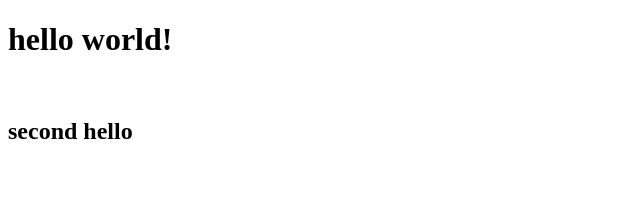
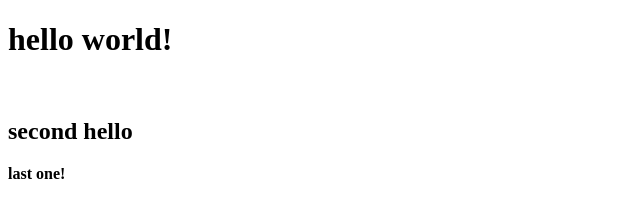
Before and after one commit to creatorTester/test_zone, a plain HTML site: page index.html in a window 1280 px wide. Shown: the full height of the page, 0-640 px from the left. Drawn offline with Linux system fonts and the light colour scheme.

Commit message:
index was changed, third line added

```diff
--- a/index.html
+++ b/index.html
@@ -3,5 +3,6 @@
 <h1>hello world!</h1>
 <br>
 <h2>second hello</h2>
+<b>last one!</b>
 </body>
 </html>
```
